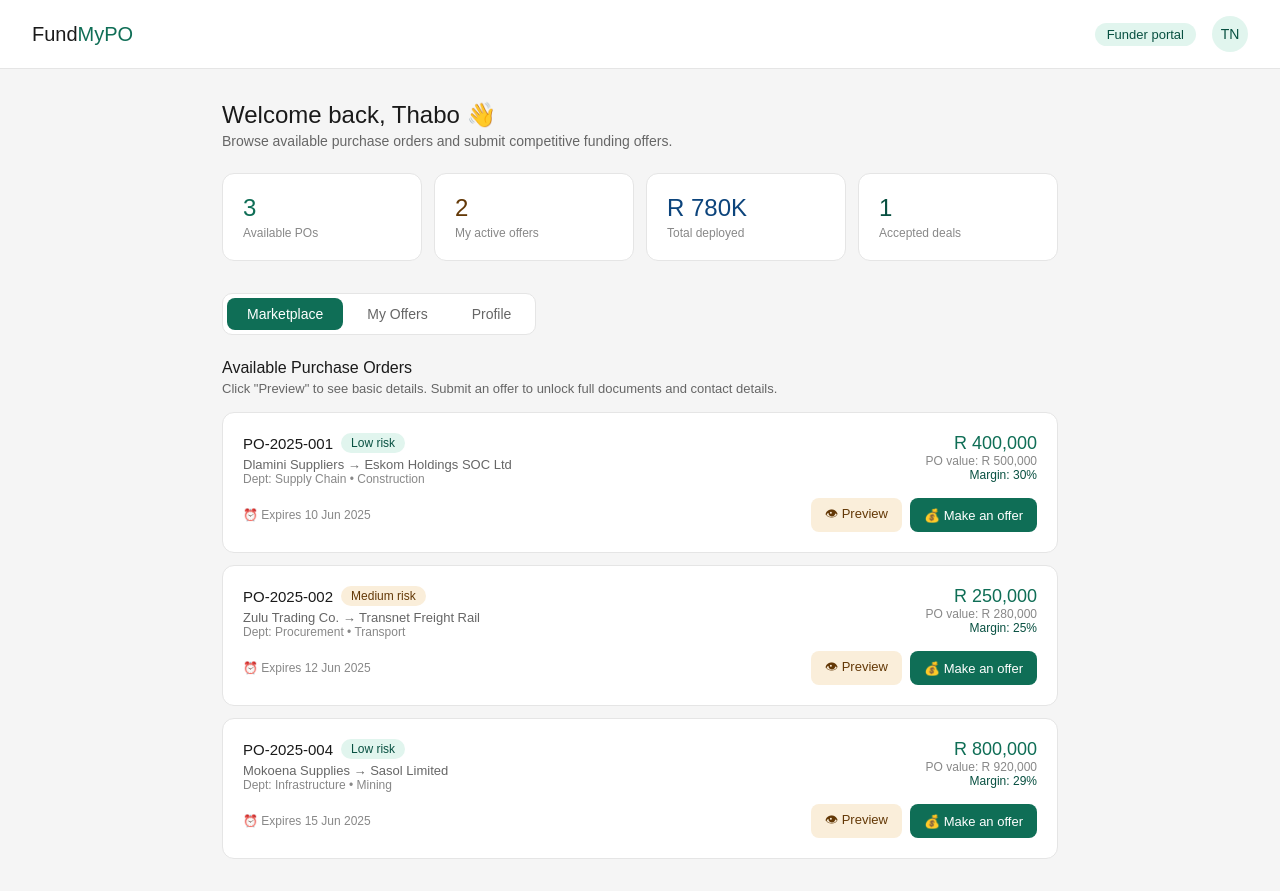
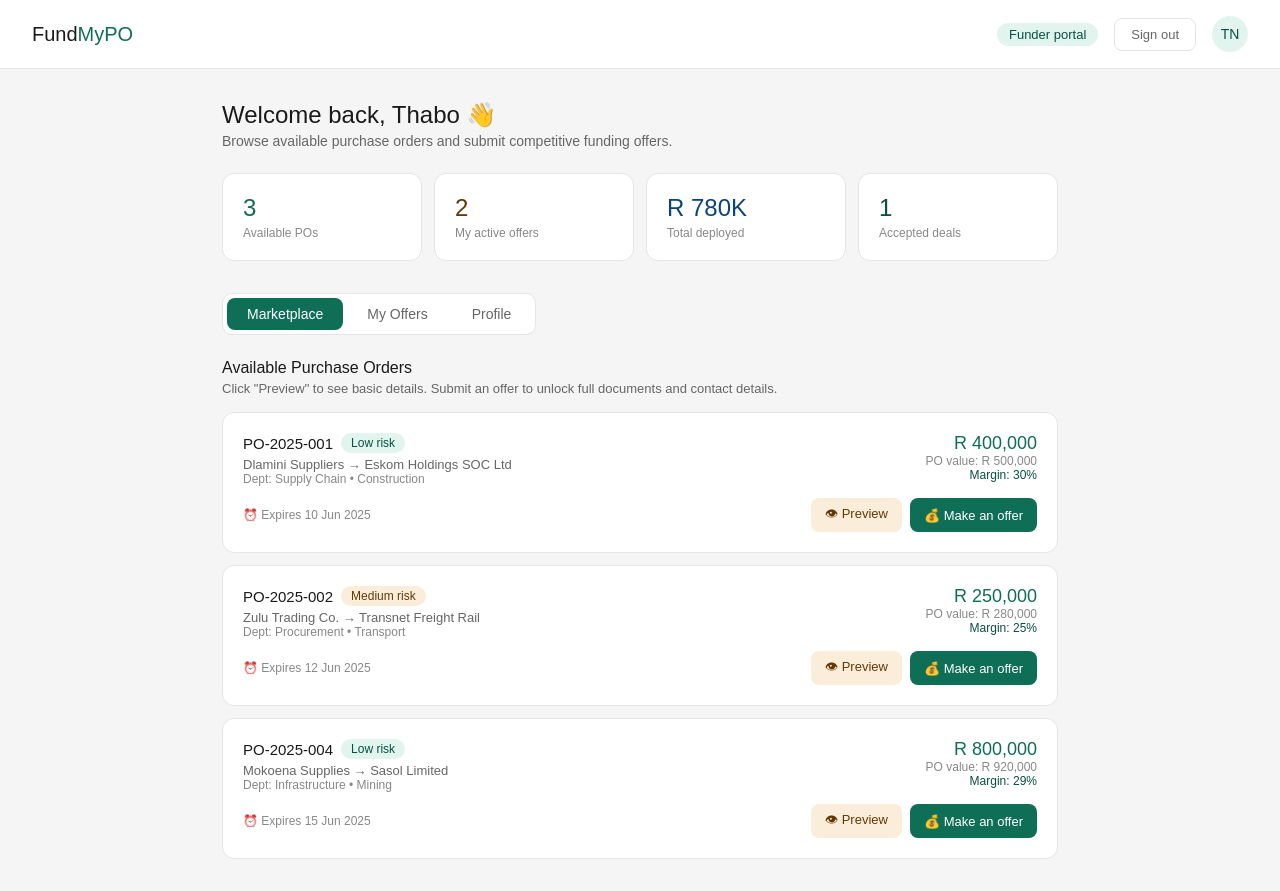
Before and after one commit to Thwalavs/FundmyPO, a Next.js app: page /funder in a window 1280 px wide. Built offline with nearby package versions, Linux system fonts and the light colour scheme.

Commit message:
Add logout button to dashboard and funder pages

```diff
--- a/app/funder/page.tsx
+++ b/app/funder/page.tsx
@@ -124,6 +124,16 @@ export default function FunderDashboard() {
   </a>
   <div style={{display:'flex',alignItems:'center',gap:'1rem'}}>
     <span style={{fontSize:'13px',background:'#E1F5EE',padding:'4px 12px',borderRadius:'99px',color:'#085041',fontWeight:'500'}}>Funder portal</span>
+    <button
+      onClick={async()=>{
+        const { createBrowserClient } = await import('@supabase/ssr')
+        const supabase = createBrowserClient('https://efzszombcfxyyobqehyp.supabase.co','eyJhbGciOiJIUzI1NiIsInR5cCI6IkpXVCJ9.eyJpc3MiOiJzdXBhYmFzZSIsInJlZiI6ImVmenN6b21iY2Z4eXlvYnFlaHlwIiwicm9sZSI6ImFub24iLCJpYXQiOjE3Nzc0NTA0NzIsImV4cCI6MjA5MzAyNjQ3Mn0.H4cYGfajHP8jkKGwoBLowna9joodOS5xvRzm8HBv3UU')
+        await supabase.auth.signOut()
+        window.location.href = '/'
+      }}
+      style={{fontSize:'13px',color:'#666',background:'transparent',border:'1px solid #e5e5e5',padding:'8px 16px',borderRadius:'8px',cursor:'pointer'}}>
+      Sign out
+    </button>
     <div style={{width:'36px',height:'36px',borderRadius:'50%',background:'#E1F5EE',display:'flex',alignItems:'center',justifyContent:'center',fontSize:'14px',fontWeight:'500',color:'#085041'}}>TN</div>
   </div>
 </nav>
```
Also changed, not shown: app/dashboard/page.tsx (indentation only). Lines whose indentation alone changed are shown as unchanged.
